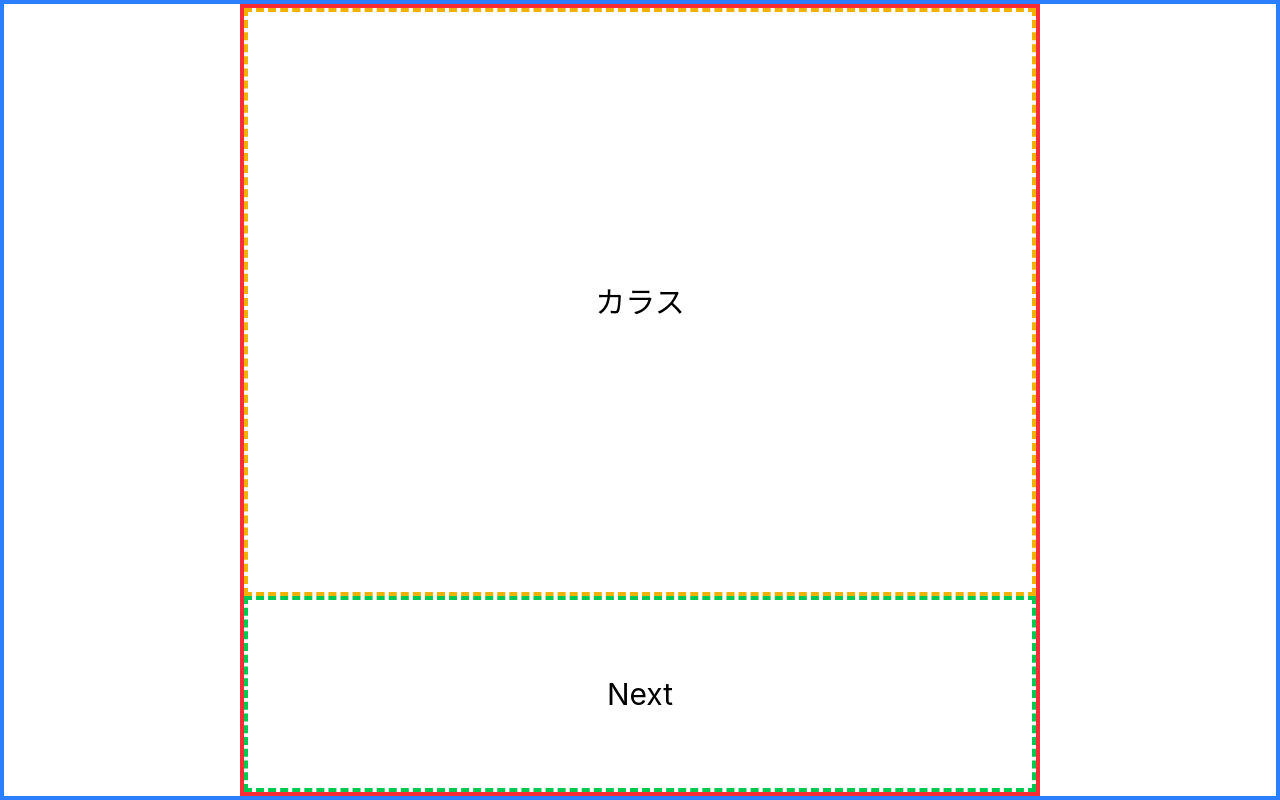
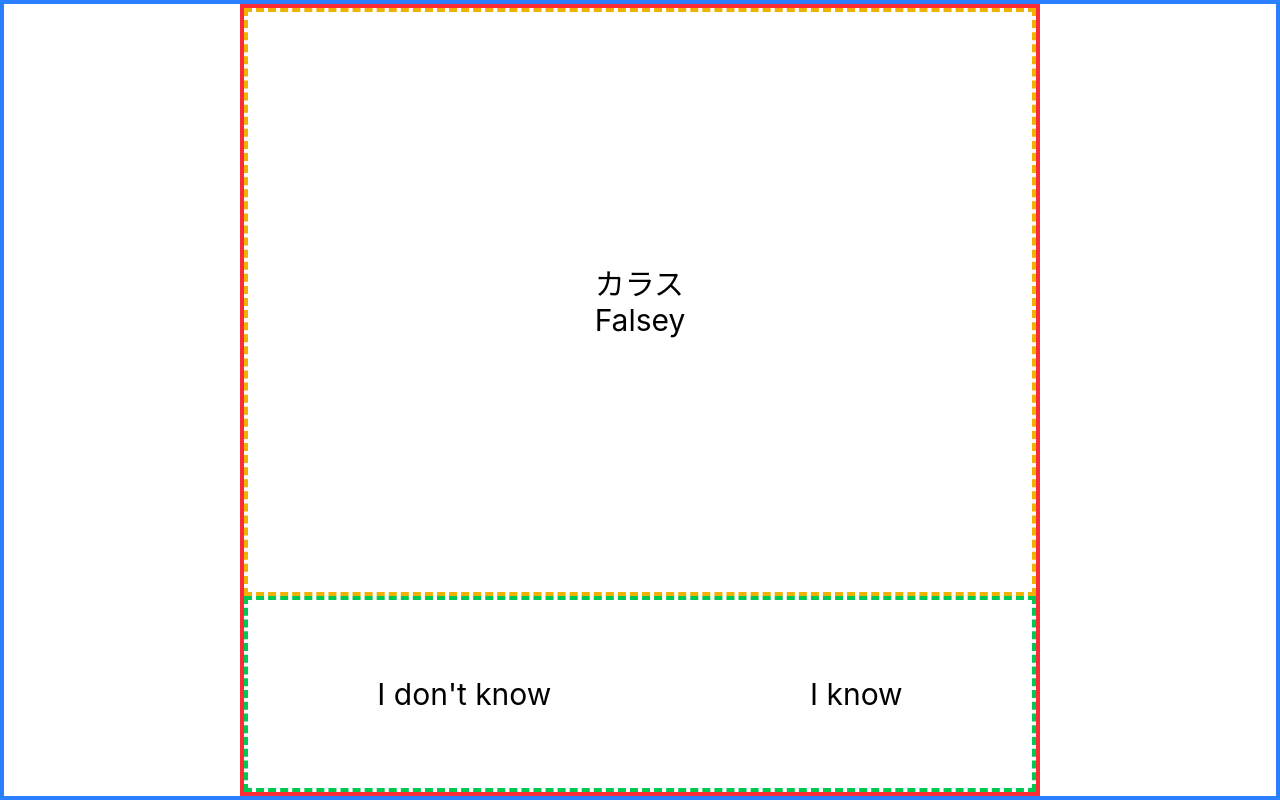
Before and after one commit to Natsurou-dev/Project-Hibiki, a React (Vite) app: page / in a window 1280 px wide. Built offline with nearby package versions, Linux system fonts and the light colour scheme.

Commit message:
Add basic logic for sorting cards based on known/unknown

```diff
--- a/src/CardTest.jsx
+++ b/src/CardTest.jsx
@@ -1,17 +1,30 @@
+//you ought to know that, I think we're one and the same
+
 import { useState } from "react";
 import flashcards from "./data/flashcards";
 
 export default function CardTest() {
+  const [cards, setCards] = useState(flashcards);
   const [index, setIndex] = useState(0);
   const [flipped, setFlipped] = useState(false);
+
   const handleNextIndex = () => {
-    if (index < flashcards.length - 1) {
+    if (index < cards.length - 1) {
       setIndex(prev => prev + 1);
       setFlipped(false);
     }
   };
   const handleFlip = () => { flipped ? setFlipped(false) : setFlipped(true); };
 
+  const handleKnownClick = () => {
+    if (!cards[index].learned) {cards[index].learned = true}
+    handleNextIndex();
+  };
+
+  const handleUnknownClick = () => {
+    if (cards[index].learned) {cards[index].learned = false}
+    handleNextIndex();
+  };
 
 
 
@@ -20,10 +33,13 @@ export default function CardTest() {
     <div className="h-screen border-solid border-4 border-blue-500 flex justify-center items-center">
       <div className="h-full w-200 border-solid border-4 border-red-500">
         <div onClick={handleFlip} className="font-sans text-3xl flex justify-center items-center h-3/4 w-full border-dashed border-4 border-yellow-500">
-          {flipped ? flashcards[index].meaning : flashcards[index].word}
+          {flipped ? cards[index].meaning : cards[index].word}
+          <br />
+          {cards[index].learned ? "TrueY" : "Falsey"}
         </div>
         <div className="font-sans text-3xl flex justify-around items-center h-1/4 w-full border-dashed border-4 border-green-500">
-          <button onClick={handleNextIndex}>Next</button>
+          <button onClick={handleUnknownClick}>I don't know</button>
+          <button onClick={handleKnownClick}>I know</button>
         </div>
       </div>
     </div>
--- a/src/data/flashcards.js
+++ b/src/data/flashcards.js
@@ -121,4 +121,5 @@ const flashcards = [
   },
 ];
 
+
 export default flashcards;
```
